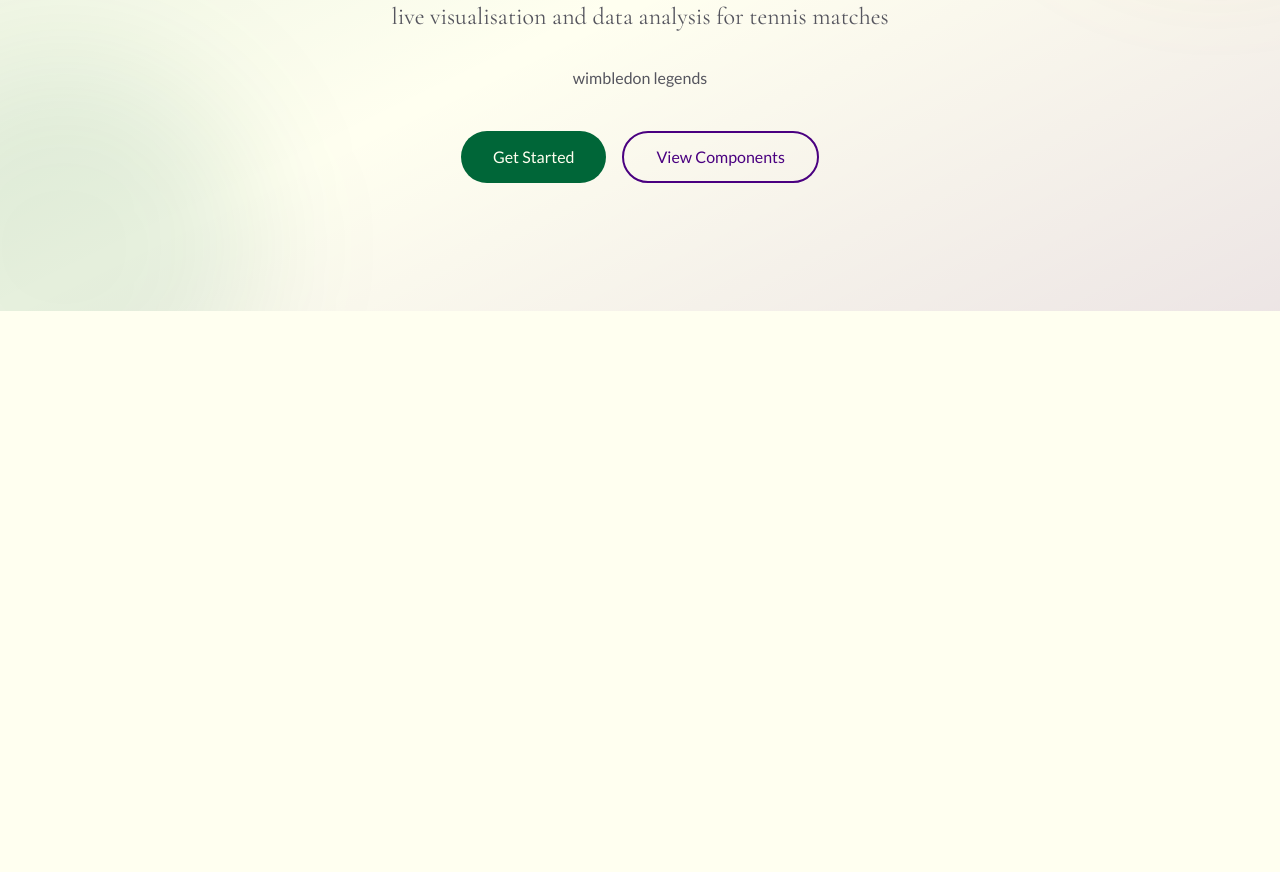
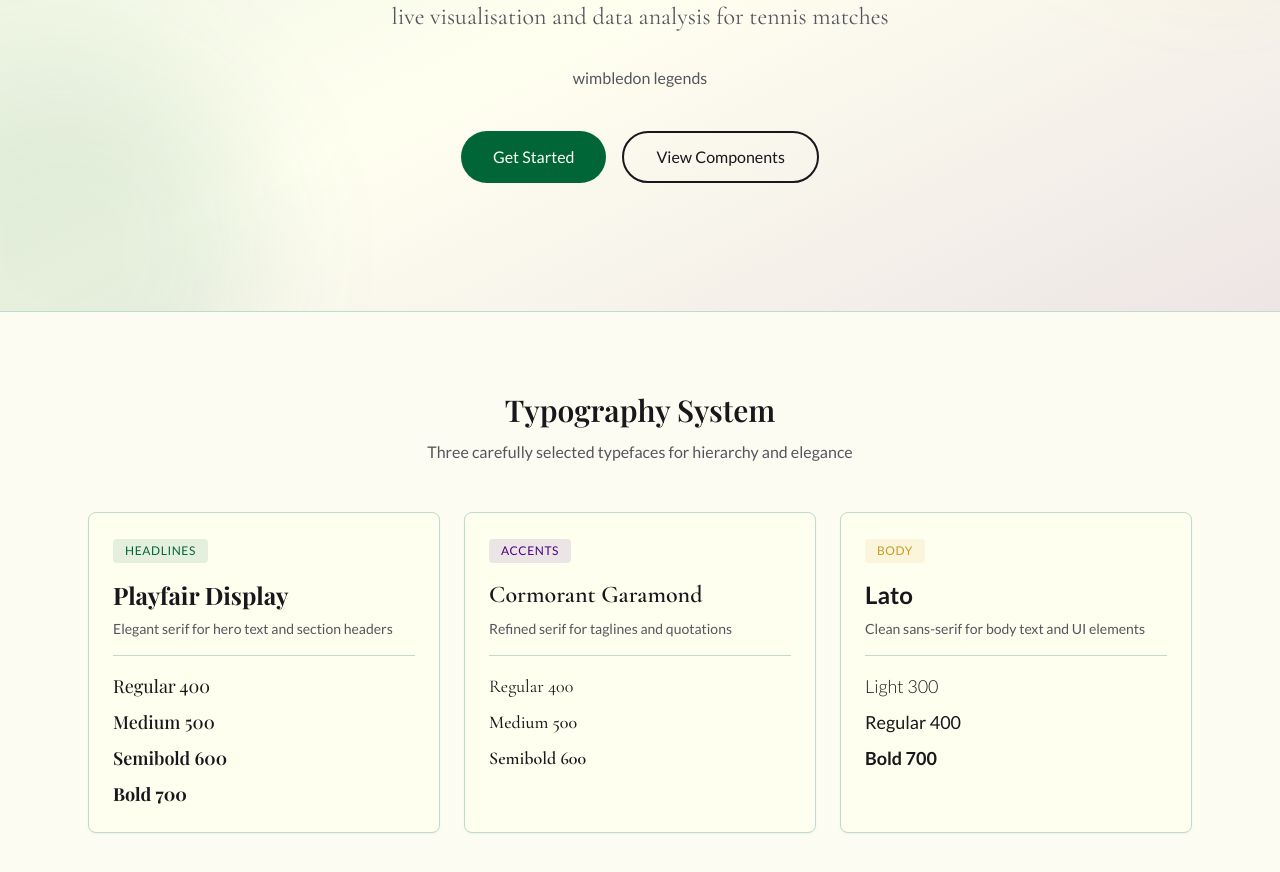
Before and after one commit to Sahil-Basumatary/tennisly, a Next.js app in the folder apps/web/: page / in a window 1280 px wide. Shown: the part 380-1252 px from the top of the page. Before the commit the page ends 800 px from the top, so only its background shows below. Built offline with nearby package versions, Linux system fonts and the light colour scheme.

Commit message:
feat: add typography showcase section to landing page

```diff
--- a/apps/web/src/app/page.tsx
+++ b/apps/web/src/app/page.tsx
@@ -37,9 +37,72 @@ export default function Home() {
                 <button className="rounded-full bg-primary px-8 py-3 font-sans font-medium text-primary-foreground transition-all hover:bg-primary/90 hover:shadow-lg">
                   Get Started
                 </button>
-                <button className="rounded-full border-2 border-secondary bg-transparent px-8 py-3 font-sans font-medium text-secondary transition-all hover:bg-secondary hover:text-secondary-foreground">
+                <button className="rounded-full border-2 border-foreground bg-transparent px-8 py-3 font-sans font-medium text-foreground transition-all hover:bg-foreground hover:text-background">
                   View Components
                 </button>
+              </div>
+            </div>
+          </div>
+        </section>
+        <section className="border-t border-border bg-muted/30 py-20">
+          <div className="mx-auto max-w-6xl px-6">
+            <div className="mb-12 text-center">
+              <h2 className="mb-3 font-display text-3xl font-semibold text-foreground">
+                Typography System
+              </h2>
+              <p className="font-sans text-muted-foreground">
+                Three carefully selected typefaces for hierarchy and elegance
+              </p>
+            </div>
+            <div className="grid gap-6 md:grid-cols-3">
+              <div className="rounded-lg border border-border bg-card p-6 shadow-sm transition-shadow hover:shadow-md">
+                <div className="mb-4 inline-block rounded bg-primary/10 px-3 py-1 font-sans text-xs font-medium uppercase tracking-wider text-primary">
+                  Headlines
+                </div>
+                <h3 className="mb-2 font-display text-2xl font-bold text-card-foreground">
+                  Playfair Display
+                </h3>
+                <p className="mb-4 font-sans text-sm text-muted-foreground">
+                  Elegant serif for hero text and section headers
+                </p>
+                <div className="space-y-2 border-t border-border pt-4 font-display text-card-foreground">
+                  <p className="text-lg font-normal">Regular 400</p>
+                  <p className="text-lg font-medium">Medium 500</p>
+                  <p className="text-lg font-semibold">Semibold 600</p>
+                  <p className="text-lg font-bold">Bold 700</p>
+                </div>
+              </div>
+              <div className="rounded-lg border border-border bg-card p-6 shadow-sm transition-shadow hover:shadow-md">
+                <div className="mb-4 inline-block rounded bg-secondary/10 px-3 py-1 font-sans text-xs font-medium uppercase tracking-wider text-secondary">
+                  Accents
+                </div>
+                <h3 className="mb-2 font-serif text-2xl font-semibold text-card-foreground">
+                  Cormorant Garamond
+                </h3>
+                <p className="mb-4 font-sans text-sm text-muted-foreground">
+                  Refined serif for taglines and quotations
+                </p>
+                <div className="space-y-2 border-t border-border pt-4 font-serif text-card-foreground">
+                  <p className="text-lg font-normal">Regular 400</p>
+                  <p className="text-lg font-medium">Medium 500</p>
+                  <p className="text-lg font-semibold">Semibold 600</p>
+                </div>
+              </div>
+              <div className="rounded-lg border border-border bg-card p-6 shadow-sm transition-shadow hover:shadow-md">
+                <div className="mb-4 inline-block rounded bg-accent/10 px-3 py-1 font-sans text-xs font-medium uppercase tracking-wider text-accent">
+                  Body
+                </div>
+                <h3 className="mb-2 font-sans text-2xl font-bold text-card-foreground">
+                  Lato
+                </h3>
+                <p className="mb-4 font-sans text-sm text-muted-foreground">
+                  Clean sans-serif for body text and UI elements
+                </p>
+                <div className="space-y-2 border-t border-border pt-4 font-sans text-card-foreground">
+                  <p className="text-lg font-light">Light 300</p>
+                  <p className="text-lg font-normal">Regular 400</p>
+                  <p className="text-lg font-bold">Bold 700</p>
+                </div>
               </div>
             </div>
           </div>
```
